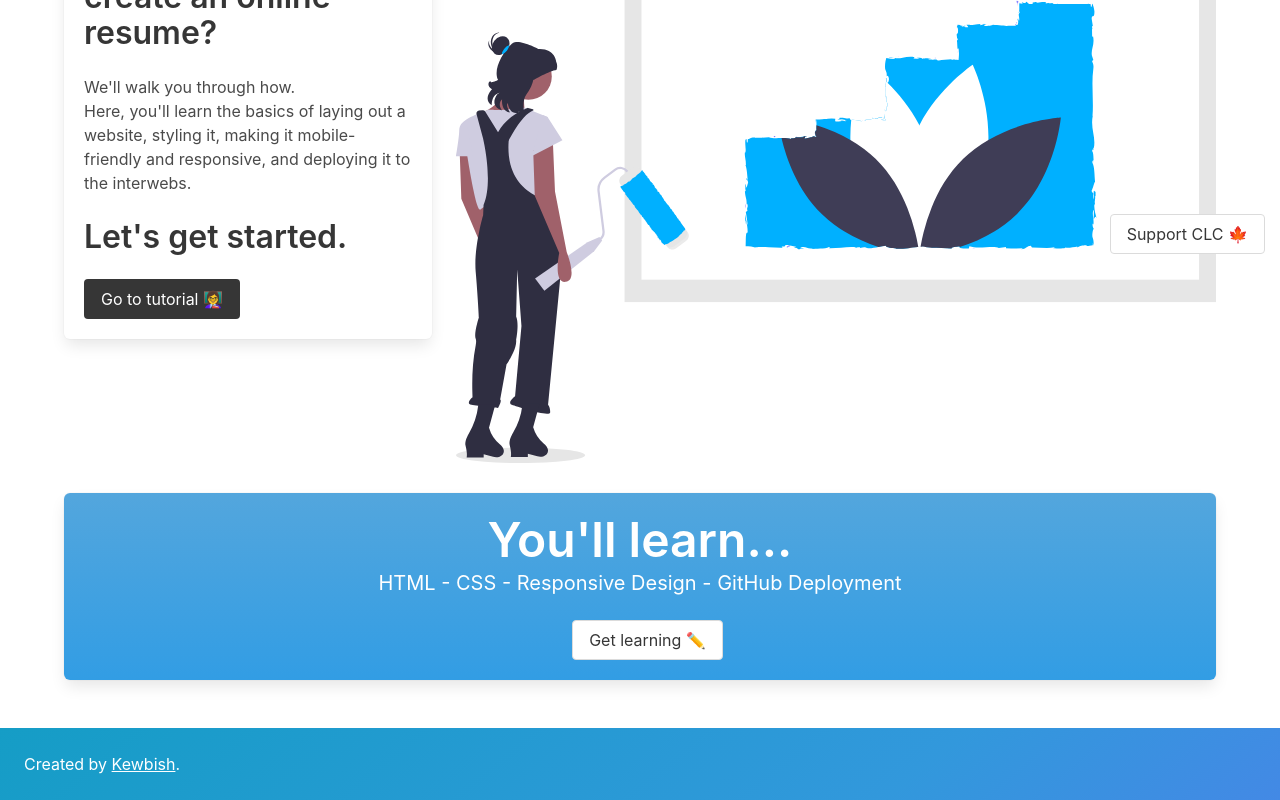
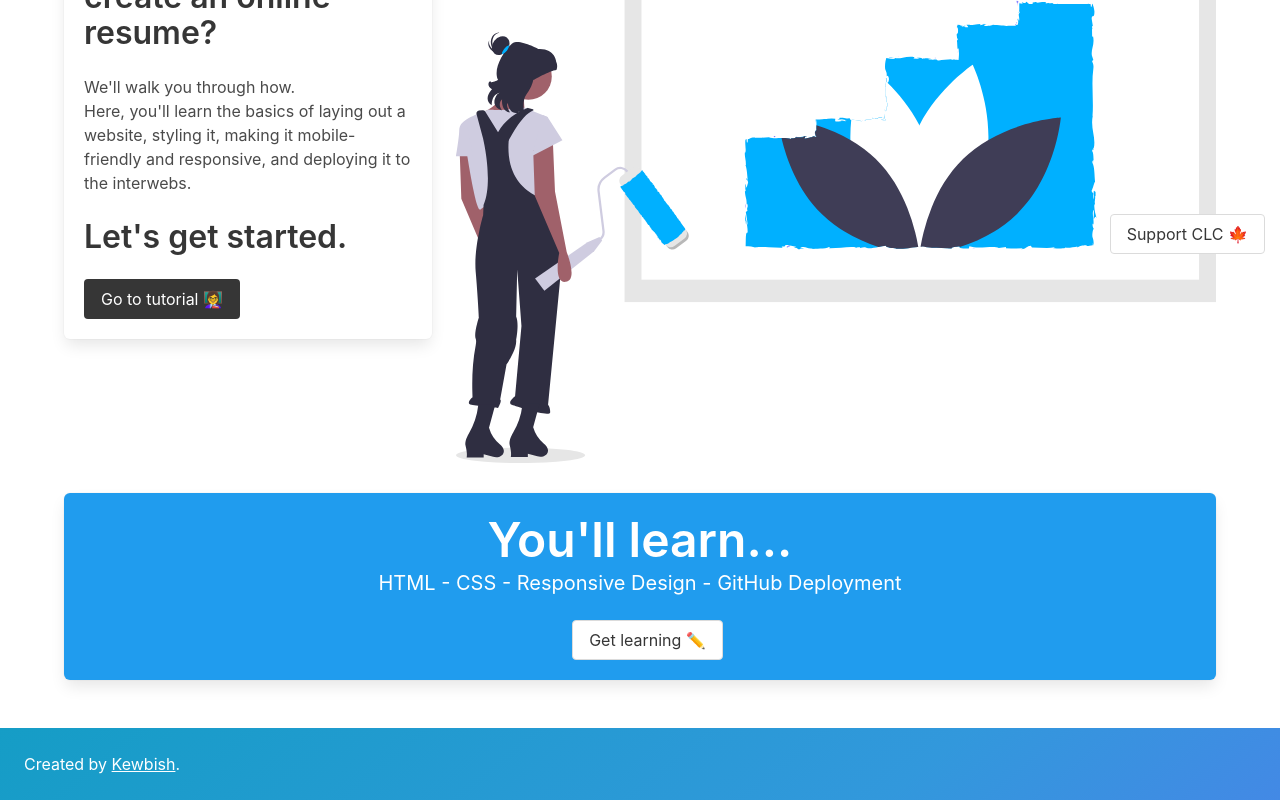
Before and after one commit to kewbish/dih, a Vue app: page / in a window 1280 px wide. Shown: the part 531-1331 px from the top of the page. Built offline with nearby package versions, Linux system fonts and the light colour scheme; no server answers; what vue-showdown would draw is missing.

Commit message:
Edit CSS

```diff
--- a/public/main.css
+++ b/public/main.css
@@ -2,13 +2,7 @@ html{
     scroll-behavior: smooth;
 }
 .is-blue{
-    background: linear-gradient(#53a6dd, #329de4);
-}
-svg{
-    width: 100%;
-    height: 100%;
-    margin: 0 auto;
-    fill: #ffffff;
+    background: #209cee;
 }
 .fixed-input{
     position: fixed;
--- a/src/components/Index.vue
+++ b/src/components/Index.vue
@@ -40,6 +40,7 @@
                 width="884.595"
                 height="628.60077"
                 viewBox="0 0 884.595 628.60077"
+                style="width: 100%; height: 100%"
               >
                 <ellipse cx="75.17704" cy="619.60077" rx="75.13932" ry="9" fill="#e6e6e6" />
                 <rect
```
